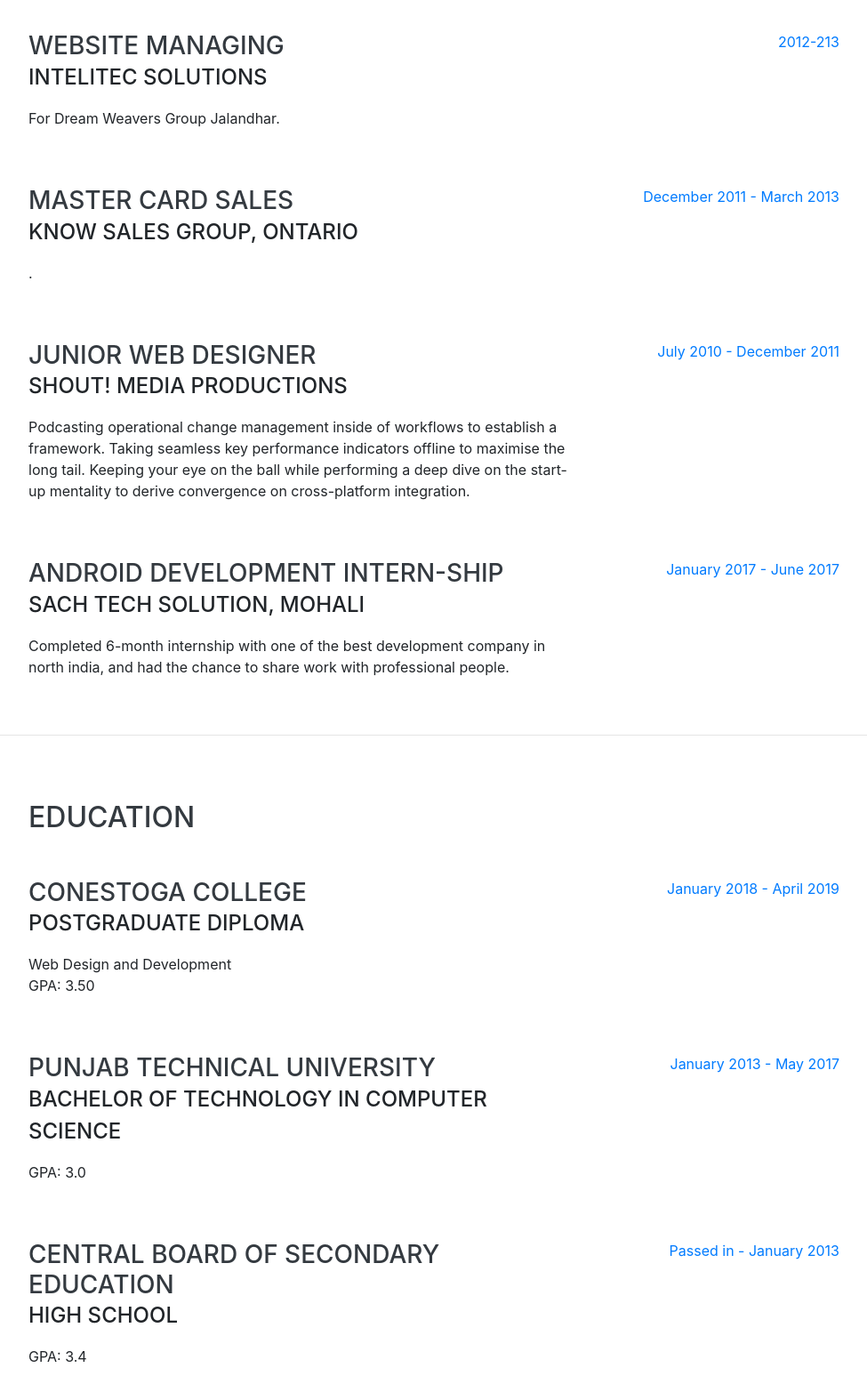
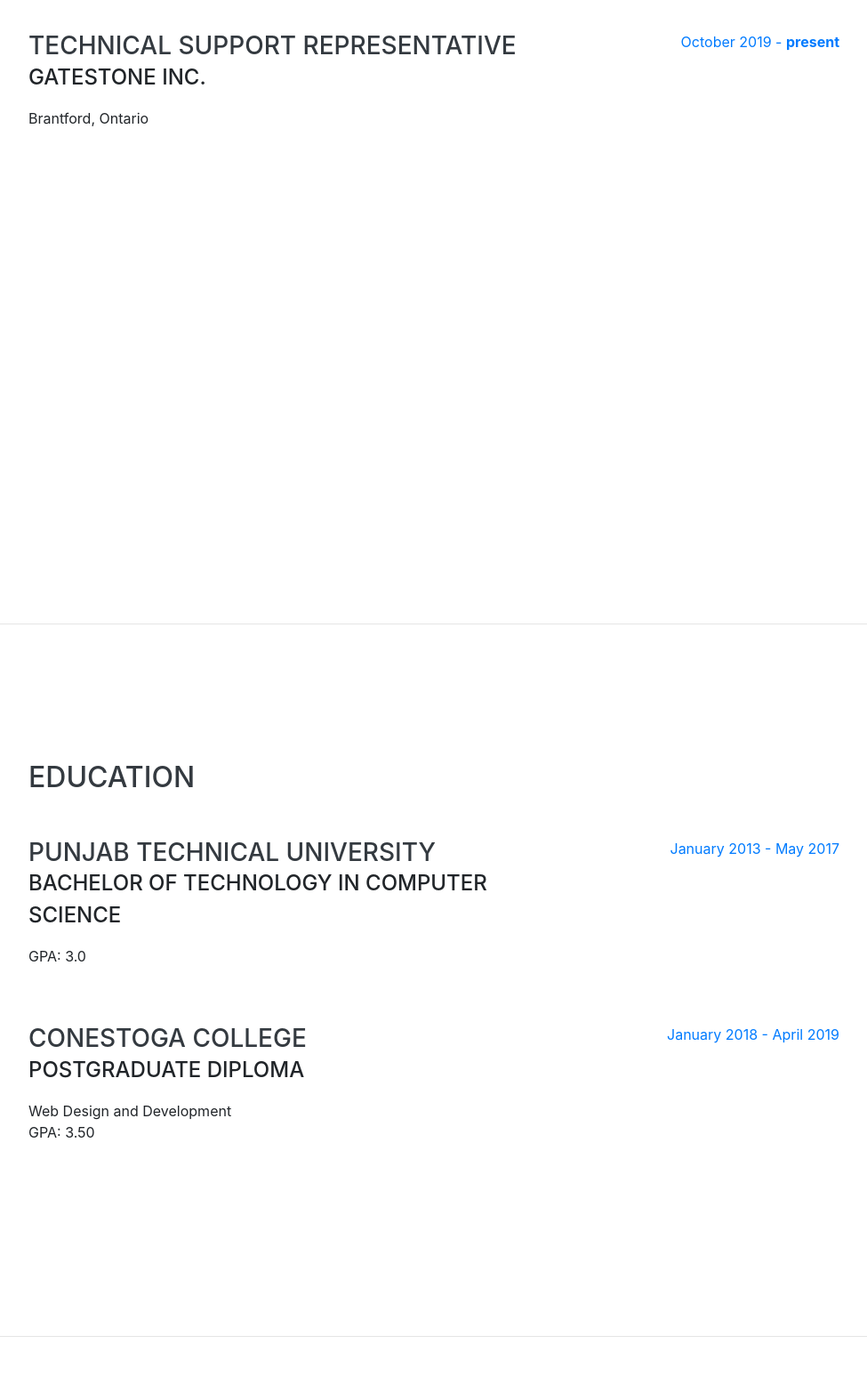
Before and after one commit to jpannu10/profile.github.io, a website with bundled scripts: page index.html in a window 1280 px wide. Shown: the part 900-2456 px from the top of the page at 89% size, without its empty margins (288-1263 px from the left). Built offline with nearby package versions, Linux system fonts and the light colour scheme; a web font is replaced by a local one.

Commit message:
Update index.html

```diff
--- a/index.html
+++ b/index.html
@@ -4,7 +4,8 @@
 <head>
 
 
-    <meta name="keywords" content="Mohali,Sach,Tech,Solutions,Internship,Web,developer,Android development,html,css,JavaScript,Angular,Experience,Education,Skills,Interests">
+    <meta name="keywords"
+        content="Mohali,Sach,Tech,Solutions,Internship,Web,developer,Android development,html,css,JavaScript,Angular,Experience,Education,Skills,Interests">
     <meta charset="utf-8">
     <meta name="viewport" content="width=device-width, initial-scale=1, shrink-to-fit=no">
     <meta name="description" content="">
@@ -22,7 +23,7 @@
 
     <!-- Custom styles for this template -->
     <link href="css/resume.min.css" rel="stylesheet">
-   <link rel="icon" href="img/iconJP.png" type="image/gif" sizes="16x16">
+    <link rel="icon" href="img/iconJP.png" type="image/gif" sizes="16x16">
 
 </head>
 
@@ -32,10 +33,12 @@
         <a class="navbar-brand js-scroll-trigger" href="#page-top">
             <span class="d-block d-lg-none">Jaskaran Singh Pannu</span>
             <span class="d-none d-lg-block">
-                <img class="img-fluid img-profile rounded-circle mx-auto mb-2" src="img/profile.jpg" alt="Jaskaran Profile">
+                <img class="img-fluid img-profile rounded-circle mx-auto mb-2" src="img/profile.jpg"
+                    alt="Jaskaran Profile">
             </span>
         </a>
-        <button class="navbar-toggler" type="button" data-toggle="collapse" data-target="#navbarSupportedContent" aria-controls="navbarSupportedContent" aria-expanded="false" aria-label="Toggle navigation">
+        <button class="navbar-toggler" type="button" data-toggle="collapse" data-target="#navbarSupportedContent"
+            aria-controls="navbarSupportedContent" aria-expanded="false" aria-label="Toggle navigation">
             <span class="navbar-toggler-icon"></span>
         </button>
         <div class="collapse navbar-collapse" id="navbarSupportedContent">
@@ -71,10 +74,13 @@
                 <h1 class="mb-0">Jaskaran Singh
                     <span class="text-primary">Pannu</span>
                 </h1>
-                <div class="subheading mb-5"> Waterloo, Ontario ·+1-(437) 774-6540·
+                <div class="subheading mb-5"> Brantford, Ontario ·+1-(437) 774-6540·
                     <a href="mailto:jpannu10@gmail.com.com">jpannu10@gmail.com</a>
                 </div>
-                <p class="lead mb-5">Passionate Web developer with a flair for creating elegant solutions in the least amount of time. Developed an ecommerce webapp, customer web portal, documentary launch website, and donations webapp for a local charity. Passionate about software architecture and cloud computing. Regular attendee of web developer meetups and hackathons.</p>
+                <p class="lead mb-5">Passionate Web developer with a flair for creating elegant solutions in the least
+                    amount of time. Developed an ecommerce webapp, customer web portal, documentary launch website, and
+                    donations webapp for a local charity. Passionate about software architecture and cloud computing.
+                    Regular attendee of web developer meetups and hackathons.</p>
                 <div class="social-icons">
                     <a href="https://www.linkedin.com/in/jaskaran-singh-pannu-53236198/">
                         <i class="fab fa-linkedin-in"></i>
@@ -97,50 +103,18 @@
 
                 <div class="resume-item d-flex flex-column flex-md-row justify-content-between mb-5">
                     <div class="resume-content">
-                        <h3 class="mb-0">Website Managing</h3>
-                        <div class="subheading mb-3">Intelitec Solutions</div>
-                        <p>For Dream Weavers Group Jalandhar.</p>
+                        <h3 class="mb-0">Technical Support Representative</h3>
+                        <div class="subheading mb-3">Gatestone Inc.</div>
+                        <p> Brantford, Ontario </p>
                     </div>
                     <div class="resume-date text-md-right">
-                        <span class="text-primary">2012-213</span>
+                        <span class="text-primary">October 2019 - <b> present </b> </span>
                     </div>
                 </div>
 
 
 
 
-                <div class="resume-item d-flex flex-column flex-md-row justify-content-between mb-5">
-                    <div class="resume-content">
-                        <h3 class="mb-0">Master Card Sales</h3>
-                        <div class="subheading mb-3">Know Sales Group, Ontario</div>
-                        <p>.</p>
-                    </div>
-                    <div class="resume-date text-md-right">
-                        <span class="text-primary">December 2011 - March 2013</span>
-                    </div>
-                </div>
-
-                <div class="resume-item d-flex flex-column flex-md-row justify-content-between mb-5">
-                    <div class="resume-content">
-                        <h3 class="mb-0">Junior Web Designer</h3>
-                        <div class="subheading mb-3">Shout! Media Productions</div>
-                        <p>Podcasting operational change management inside of workflows to establish a framework. Taking seamless key performance indicators offline to maximise the long tail. Keeping your eye on the ball while performing a deep dive on the start-up mentality to derive convergence on cross-platform integration.</p>
-                    </div>
-                    <div class="resume-date text-md-right">
-                        <span class="text-primary">July 2010 - December 2011</span>
-                    </div>
-                </div>
-
-                <div class="resume-item d-flex flex-column flex-md-row justify-content-between">
-                    <div class="resume-content">
-                        <h3 class="mb-0">Android Development Intern-ship</h3>
-                        <div class="subheading mb-3">Sach Tech Solution, Mohali</div>
-                        <p>Completed 6-month internship with one of the best development company in north india, and had the chance to share work with professional people. </p>
-                    </div>
-                    <div class="resume-date text-md-right">
-                        <span class="text-primary">January 2017 - June 2017</span>
-                    </div>
-                </div>
 
             </div>
 
@@ -153,19 +127,6 @@
 
 
                 <h2 class="mb-5">Education</h2>
-
-                <div class="resume-item d-flex flex-column flex-md-row justify-content-between mb-5">
-                    <div class="resume-content">
-                        <h3 class="mb-0">Conestoga College</h3>
-                        <div class="subheading mb-3">Postgraduate Diploma</div>
-                        <div>Web Design and Development</div>
-                        <p>GPA: 3.50</p>
-                    </div>
-                    <div class="resume-date text-md-right">
-                        <span class="text-primary">January 2018 - April 2019</span>
-                    </div>
-                </div>
-
 
 
                 <div class="resume-item d-flex flex-column flex-md-row justify-content-between">
@@ -180,18 +141,18 @@
                 </div><br><br>
 
 
-
-                <div class="resume-item d-flex flex-column flex-md-row justify-content-between">
+                <div class="resume-item d-flex flex-column flex-md-row justify-content-between mb-5">
                     <div class="resume-content">
-                        <h3 class="mb-0">Central Board of Secondary Education</h3>
-                        <div class="subheading mb-3">High school</div>
-                        <p>GPA: 3.4</p>
+                        <h3 class="mb-0">Conestoga College</h3>
+                        <div class="subheading mb-3">Postgraduate Diploma</div>
+                        <div>Web Design and Development</div>
+                        <p>GPA: 3.50</p>
                     </div>
                     <div class="resume-date text-md-right">
-                        <span class="text-primary">Passed in - January 2013 </span>
+                        <span class="text-primary">January 2018 - April 2019</span>
                     </div>
                 </div>
-            </div>
+
 
 
         </section>
@@ -301,8 +262,11 @@
         <section class="resume-section p-3 p-lg-5 d-flex align-items-center" id="interests">
             <div class="w-100">
                 <h2 class="mb-5">Interests</h2>
-                <p> Apart from being a web developer i love going outdoors, specialy involving physical sports like Basketball and Football, Also love doing swimming.</p>
-                <p class="mb-0">When forced indoors, I follow a number of sci-fi and fantasy genre movies and television shows, I also love playing new combat video games, and I spend a large amount of my free time exploring the latest technology advancements in the front-end web development world.</p>
+                <p> Apart from being a web developer i love going outdoors, specialy involving physical sports like
+                    Basketball and Football, Also love doing swimming.</p>
+                <p class="mb-0">When forced indoors, I follow a number of sci-fi and fantasy genre movies and television
+                    shows, I also love playing new combat video games, and I spend a large amount of my free time
+                    exploring the latest technology advancements in the front-end web development world.</p>
             </div>
         </section>
 
@@ -323,7 +287,8 @@
 
     <!-- Custom scripts for this template -->
     <script src="js/resume.min.js"></script>
-    <a href="jaskaran_Resume.pdf" download="" class="    btn btn-lg d-block w-75 mx-auto text-uppercase mb-5" background ='red'>Download Resume</a>
+    <a href="jaskaran_Resume.pdf" download="" class="    btn btn-lg d-block w-75 mx-auto text-uppercase mb-5"
+        background='red'>Download Resume</a>
 
 </body>
 
```
